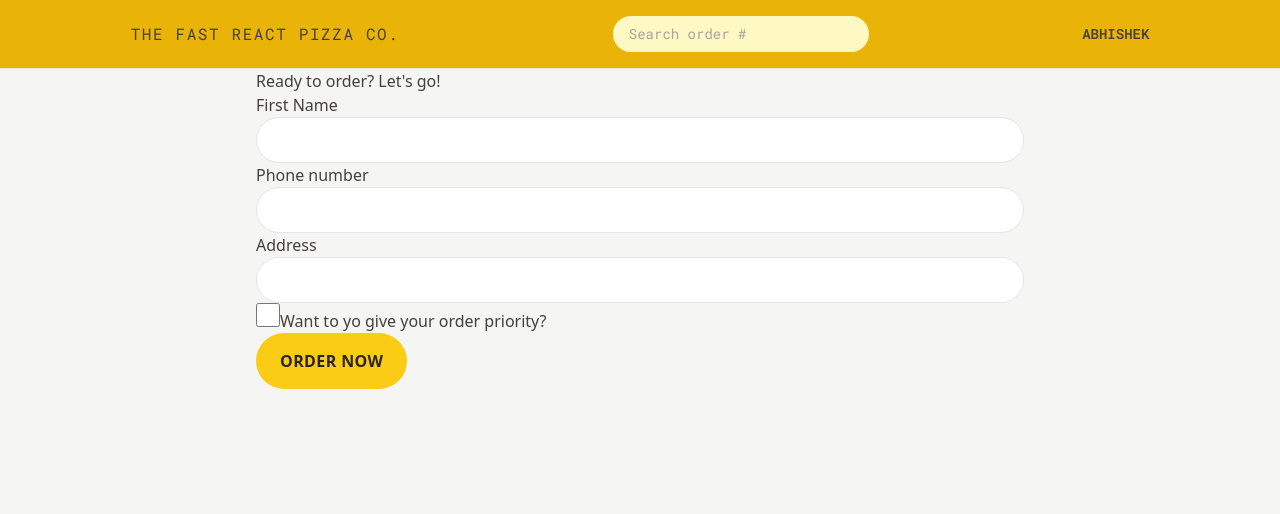
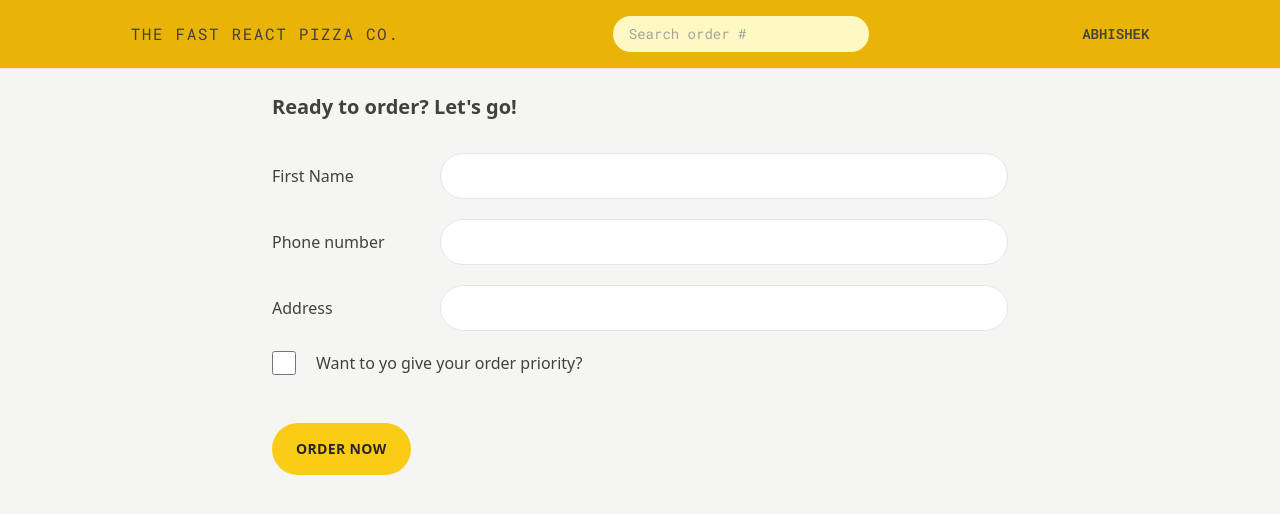
Before and after one commit to Abhishek-201099/fast-react-pizza, a React (Vite) app: page /order/new in a window 1280 px wide. Shown: the top 514 px of the page. Built offline with nearby package versions, Linux system fonts and the light colour scheme.

Commit message:
styled cart, createOrder and made changes to Button for small and secondary types.

```diff
--- a/src/features/cart/Cart.jsx
+++ b/src/features/cart/Cart.jsx
@@ -1,5 +1,6 @@
 import LinkButton from "../../ui/LinkButton";
 import Button from "../../ui/Button";
+import CartItem from "./CartItem";
 
 const fakeCart = [
   {
@@ -29,16 +30,22 @@
   const cart = fakeCart;
 
   return (
-    <div>
+    <div className="px-4 py-3">
       <LinkButton to="/menu">&larr; Back to menu</LinkButton>
 
-      <h2>Your cart, %NAME%</h2>
+      <h2 className="mt-7 text-xl font-semibold">Your cart, %NAME%</h2>
 
-      <div>
+      <ul className="mt-3 divide-y divide-stone-200 border-b">
+        {cart.map((cartItem) => (
+          <CartItem item={cartItem} key={cartItem.pizzaId} />
+        ))}
+      </ul>
+
+      <div className="mt-6 space-x-2">
         <Button type="primary" to="/order/new">
           Order pizzas
         </Button>
-        <button>Clear cart</button>
+        <Button type="secondary">Clear cart</Button>
       </div>
     </div>
   );
--- a/src/features/cart/CartItem.jsx
+++ b/src/features/cart/CartItem.jsx
@@ -1,15 +1,17 @@
+import Button from "../../ui/Button";
 import { formatCurrency } from "../../utils/helpers";
 
 function CartItem({ item }) {
   const { pizzaId, name, quantity, totalPrice } = item;
 
   return (
-    <li>
-      <p>
+    <li className="py-3 sm:flex sm:items-center sm:justify-between">
+      <p className="mb-1 sm:mb-0">
         {quantity}&times; {name}
       </p>
-      <div>
-        <p>{formatCurrency(totalPrice)}</p>
+      <div className="flex items-center justify-between sm:gap-6">
+        <p className="text-sm font-bold">{formatCurrency(totalPrice)}</p>
+        <Button type="small">Delete</Button>
       </div>
     </li>
   );
--- a/src/features/order/CreateOrder.jsx
+++ b/src/features/order/CreateOrder.jsx
@@ -44,33 +44,44 @@
   const cart = fakeCart;
 
   return (
-    <div>
-      <h2>Ready to order? Let&apos;s go!</h2>
+    <div className="px-4 py-6">
+      <h2 className="mb-8 text-xl font-semibold">
+        Ready to order? Let&apos;s go!
+      </h2>
 
       {/* Form is used from react-router-dom for ease-of-use of the form data. */}
       <Form method="POST">
-        <div>
-          <label>First Name</label>
-          <input className="input" type="text" name="customer" required />
+        <div className="mb-5 flex flex-col gap-2 sm:flex-row sm:items-center">
+          <label className="sm:basis-40">First Name</label>
+          <input className="input grow" type="text" name="customer" required />
         </div>
 
-        <div>
-          <label>Phone number</label>
-          <div>
-            <input className="input" type="tel" name="phone" required />
+        <div className="mb-5 flex flex-col gap-2 sm:flex-row sm:items-center">
+          <label className="sm:basis-40">Phone number</label>
+          <div className="grow">
+            <input className="input w-full" type="tel" name="phone" required />
             {/* rendering the error if it is there in formErrors. */}
-            {formErrors?.phone && <p>{formErrors.phone}</p>}
+            {formErrors?.phone && (
+              <p className="mt-2 rounded-md bg-red-100 p-2 text-xs text-red-700">
+                {formErrors.phone}
+              </p>
+            )}
           </div>
         </div>
 
-        <div>
-          <label>Address</label>
-          <div>
-            <input className="input" type="text" name="address" required />
+        <div className="mb-5 flex flex-col gap-2 sm:flex-row sm:items-center">
+          <label className="sm:basis-40">Address</label>
+          <div className="grow">
+            <input
+              className="input w-full"
+              type="text"
+              name="address"
+              required
+            />
           </div>
         </div>
 
-        <div>
+        <div className="mb-12 flex items-center gap-5">
           <input
             className="h-6 w-6 accent-yellow-400 focus:outline-none focus:ring focus:ring-yellow-400 focus:ring-offset-2"
             type="checkbox"
@@ -79,7 +90,9 @@
             // value={withPriority}
             // onChange={(e) => setWithPriority(e.target.checked)}
           />
-          <label htmlFor="priority">Want to yo give your order priority?</label>
+          <label htmlFor="priority" className="font-medium">
+            Want to yo give your order priority?
+          </label>
         </div>
 
         <div>
--- a/src/index.css
+++ b/src/index.css
@@ -4,7 +4,7 @@
 
 @layer components {
   .input {
-    @apply w-full rounded-full border border-stone-200 px-4 py-2 text-sm transition-all duration-300 placeholder:text-stone-400 focus:outline-none focus:ring focus:ring-yellow-400 md:px-6 md:py-3;
+    @apply rounded-full border border-stone-200 px-4 py-2 text-sm transition-all duration-300 placeholder:text-stone-400 focus:outline-none focus:ring focus:ring-yellow-400 md:px-6 md:py-3;
   }
 
   /* https://dev.to/afif/i-made-100-css-loaders-for-your-next-project-4eje */
--- a/src/ui/Button.jsx
+++ b/src/ui/Button.jsx
@@ -2,11 +2,13 @@
 
 export default function Button({ children, disabled, to, type }) {
   const base =
-    "inline-block rounded-full bg-yellow-400  font-semibold uppercase tracking-wide text-stone-800 transition-colors duration-300 hover:bg-yellow-300 focus:bg-yellow-300 focus:outline-none focus:ring focus:ring-yellow-300 focus:ring-offset-2 disabled:cursor-not-allowed";
+    "inline-block rounded-full bg-yellow-400 text-sm  font-semibold uppercase tracking-wide text-stone-800 transition-colors duration-300 hover:bg-yellow-300 focus:bg-yellow-300 focus:outline-none focus:ring focus:ring-yellow-300 focus:ring-offset-2 disabled:cursor-not-allowed";
 
   const styles = {
     primary: base + " px-4 py-3 md:px-6 md:py-4 ",
     small: base + " py-2 px-4 md:px-5 md:py-2.5 text-xs ",
+    secondary:
+      "inline-block rounded-full border-2 border-stone-200 text-sm  font-semibold uppercase tracking-wide text-stone-400 transition-colors duration-300 hover:bg-stone-300 hover:text-stone-800 focus:bg-stone-300 focus:text-stone-800 focus:outline-none focus:ring focus:ring-stone-300 focus:ring-offset-2 disabled:cursor-not-allowed px-1 py-2.5 md:px-6 md:py-3.5",
   };
 
   if (to)
```
Also changed, not shown: index.html (+5 -2 lines).
